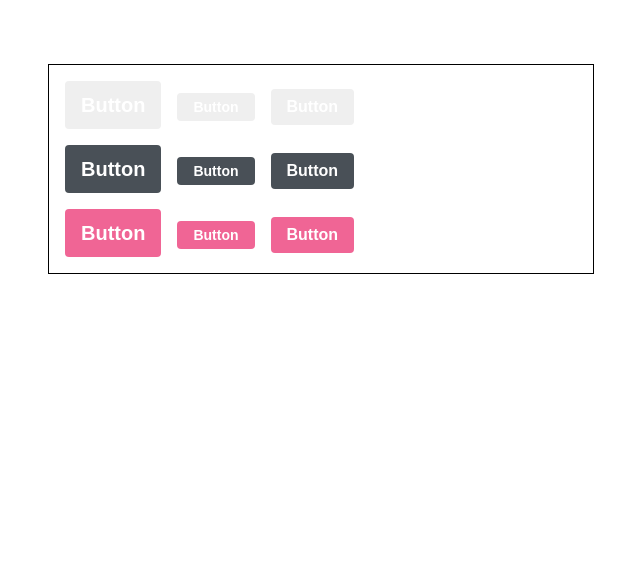
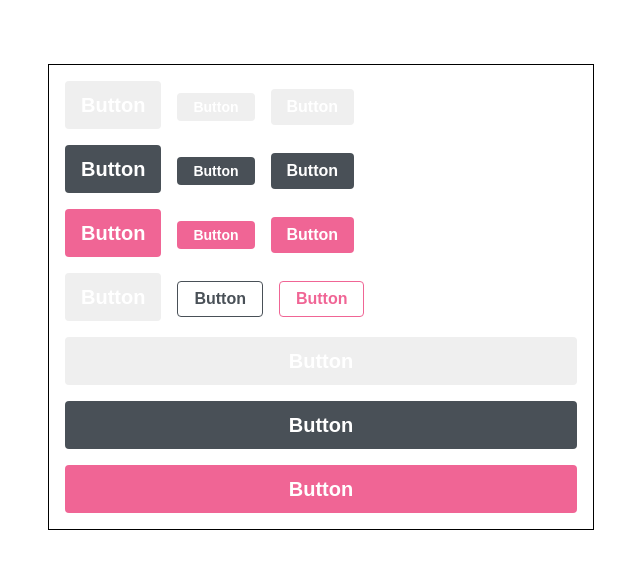
Before and after one commit to oinochoe/fastcampus-react, a React (Create React App) app: page / in a window 1280 px wide. Shown: the top 568 px of the page, without its empty margins (319-959 px from the left). Built offline with nearby package versions, Linux system fonts and the light colour scheme.

Commit message:
button component 만들기

```diff
--- a/src/Components/Button.js
+++ b/src/Components/Button.js
@@ -5,9 +5,12 @@
 
 // size: large, medium, small
 // color : blue pink gray
-function Button({ children, size, color }) {
+function Button({ children, size, color, outline, fullWidth }) {
     return (
-        <button className={classNames('Button', size, color)}>
+        <button className={classNames('Button', size, color, {
+            outline,
+            fullWidth
+        })}>
             {children}
         </button>
     );
--- a/src/Components/Button.scss
+++ b/src/Components/Button.scss
@@ -10,6 +10,16 @@
 
     &:active {
         background: darken($color, 10%);
+    }
+
+    &.outline {
+        color: $color;
+        background: none;
+        border: 1px solid $color;
+        &:hover {
+            background: $color;
+            color: white;
+        }
     }
 }
 
@@ -28,6 +38,15 @@
 
     & + & {
         margin-left: 1rem;
+    }
+
+    &.fullWidth {
+        width: 100%;
+        justify-content: center;
+        & + & {
+            margin-left: 0;
+            margin-top: 1rem;
+        }
     }
 
     &.large {
--- a/src/ScssApp.js
+++ b/src/ScssApp.js
@@ -28,6 +28,29 @@
                 </Button>
                 <Button color="pink">Button</Button>
             </div>
+            <div className="buttons">
+                <Button size="large" outline={true}>
+                    {/* outline={true} 에서 {true 생략 가능} */}
+                    Button
+                </Button>
+                <Button color="gray" outline={true}>
+                    Button
+                </Button>
+                <Button color="pink" outline={true}>
+                    Button
+                </Button>
+            </div>
+            <div className="buttons">
+                <Button size="large" fullWidth>
+                    Button
+                </Button>
+                <Button size="large" color="gray" fullWidth>
+                    Button
+                </Button>
+                <Button size="large" color="pink" fullWidth>
+                    Button
+                </Button>
+            </div>
         </div>
     );
 }
```
